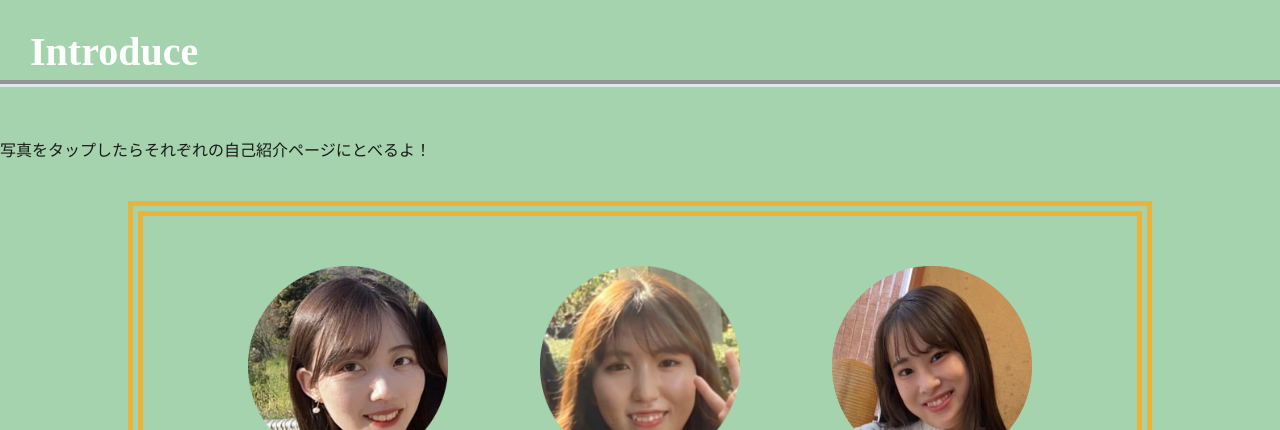
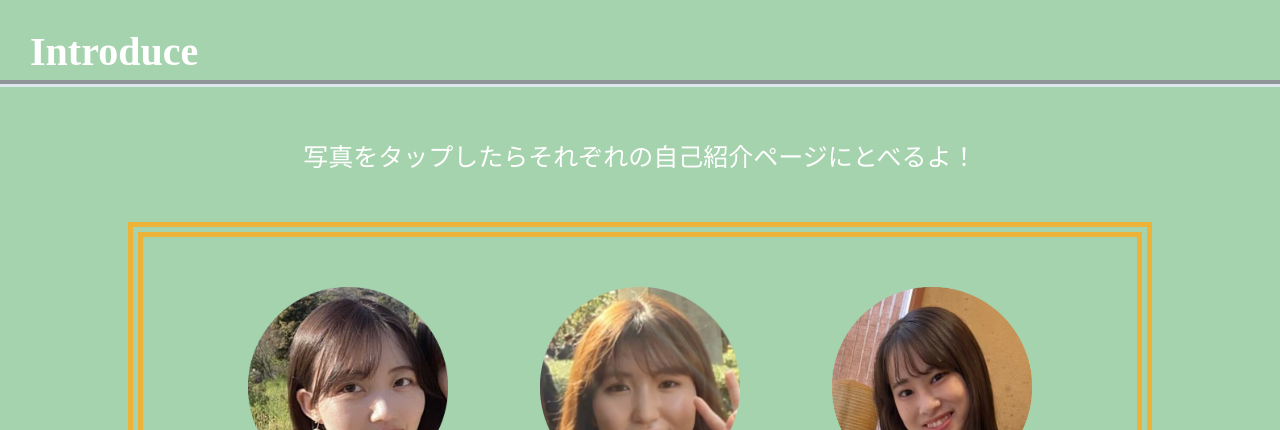
Before and after one commit to wasedasai2021shinkan/introducetoppage, a plain HTML site: page index.html in a window 1280 px wide. Shown: the part 1240-1670 px from the top of the page. Drawn offline with Linux system fonts and the light colour scheme.

Commit message:
Update teamintroduce.css

```diff
--- a/teamintroduce.css
+++ b/teamintroduce.css
@@ -135,6 +135,12 @@ nav li a:hover {
   padding-left:30px;
 }
 
+.chuui{
+  text-align  : center;
+  color:#ffffff;
+  font-size: 25px;
+}
+
 
 .wrapper{
   border : 15px double #ecb338;
```
